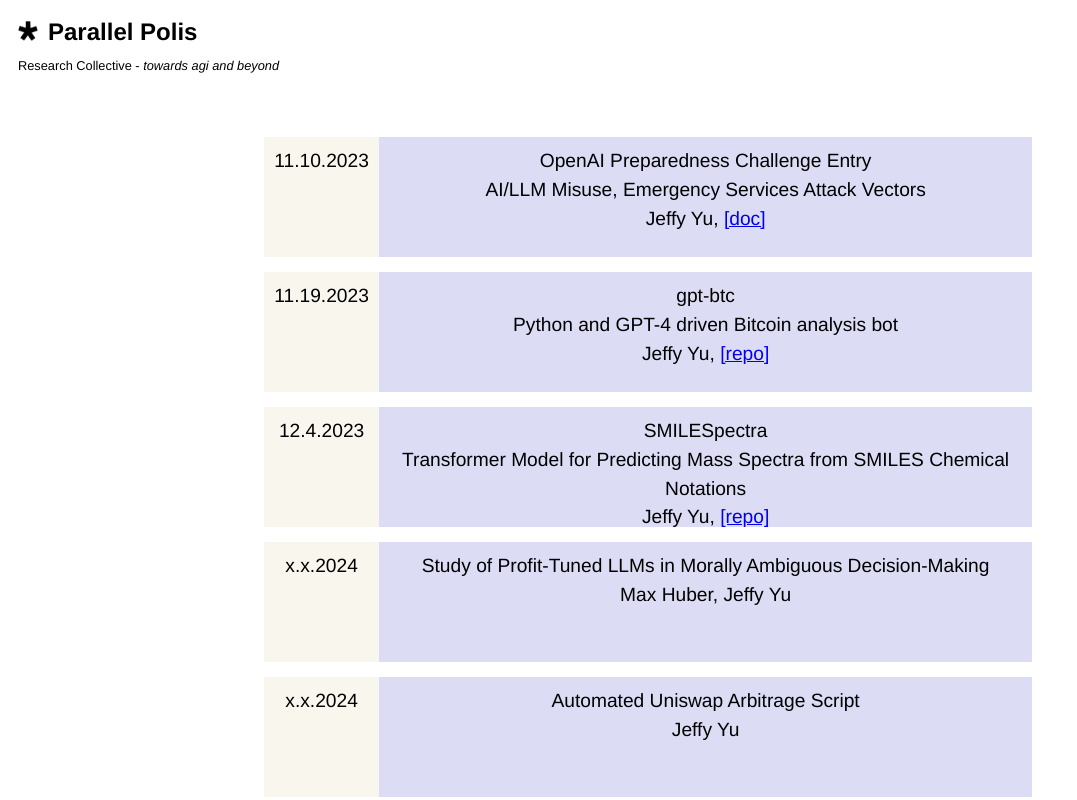
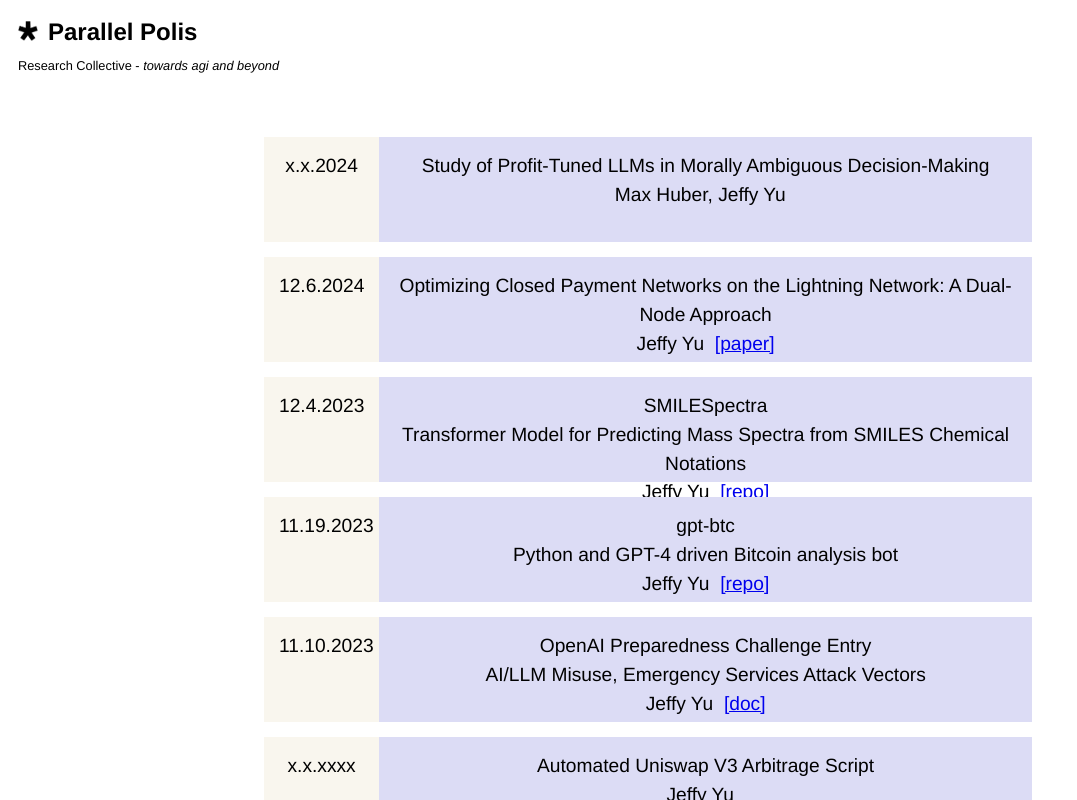
Before and after one commit to yu-jeffy/parallelpolis, a Next.js app: page / in a window 1280 px wide. Shown: the top 800 px of the page, without its empty margins (0-1077 px from the left). Built offline with nearby package versions, Linux system fonts and the light colour scheme.

Commit message:
divs to js array, project update

```diff
--- a/pages/index.tsx
+++ b/pages/index.tsx
@@ -2,6 +2,57 @@
 import Image from 'next/image'
 import Link from 'next/link'
 import styles from '../styles/index.module.css'
+import React from 'react';
+
+const items = [
+  {
+    date: 'x.x.2024',
+    title: 'Study of Profit-Tuned LLMs in Morally Ambiguous Decision-Making',
+    author: 'Max Huber, Jeffy Yu'
+  },
+  {
+    date: '12.6.2024',
+    title: 'Optimizing Closed Payment Networks on the Lightning Network: A Dual-Node Approach',
+    author: 'Jeffy Yu',
+    link: 'https://drive.google.com/file/d/1pK2sU_BgJ12E23nFP_wdHO0zkDtBJ8wJ/view?usp=sharing',
+    linkText: '[paper]'
+  },
+  {
+    date: '12.4.2023',
+    title: 'SMILESpectra',
+    description: 'Transformer Model for Predicting Mass Spectra from SMILES Chemical Notations',
+    author: 'Jeffy Yu',
+    link: 'https://github.com/yu-jeffy/SMILESpectra',
+    linkText: '[repo]'
+  },
+  {
+    date: '11.19.2023',
+    title: 'gpt-btc',
+    description: 'Python and GPT-4 driven Bitcoin analysis bot',
+    author: 'Jeffy Yu',
+    link: 'https://github.com/yu-jeffy/gpt-btc',
+    linkText: '[repo]'
+  },
+  {
+    date: '11.10.2023',
+    title: 'OpenAI Preparedness Challenge Entry',
+    description: 'AI/LLM Misuse, Emergency Services Attack Vectors',
+    author: 'Jeffy Yu',
+    link: 'https://jyu.llc/jeffyyu.openaipreparedness.emergencyservices.pdf',
+    linkText: '[doc]'
+  },
+  {
+    date: 'x.x.xxxx',
+    title: 'Automated Uniswap V3 Arbitrage Script',
+    author: 'Jeffy Yu'
+  },
+  {
+    date: 'x.x.xxxx',
+    title: 'Study Assessing LLMs for Smart Contract Vulnerability Detection',
+    author: 'Jeffy Yu'
+  }
+  // ... Add more items as needed
+];
 
 export default function Home() {
   return (
@@ -25,65 +76,26 @@
 
       </div>
       <div className={styles.content}>
-        <div className={styles.itemContainer}>
-          <div className={styles.date1}>
-            11.10.2023
+      <div className={styles.itemContainer}>
+      {items.map((item, index) => (
+        <React.Fragment key={index}>
+          <div className={`${styles.date} ${styles[`date${index + 1}`]}`}>
+            {item.date}
           </div>
-          <div className={styles.title1}>
-            OpenAI Preparedness Challenge Entry<br></br>AI/LLM Misuse, Emergency Services Attack Vectors
-            <br></br>
-            Jeffy Yu, <Link href="https://jyu.llc/jeffyyu.openaipreparedness.emergencyservices.pdf">[doc]</Link>
+          <div className={`${styles.title} ${styles[`title${index + 1}`]}`}>
+            {item.title}
+            <div>{item.description}</div>
+            {item.author} &nbsp;
+            {item.link && (
+              <Link href={item.link}>
+                {item.linkText}
+              </Link>
+            )}
           </div>
-          <div className={styles.date2}>
-            11.19.2023
-          </div>
-          <div className={styles.title2}>
-            gpt-btc<br></br>Python and GPT-4 driven Bitcoin analysis bot
-            <br></br>
-            Jeffy Yu, <Link href="https://github.com/yu-jeffy/gpt-btc">[repo]</Link>
-          </div>
-          <div className={styles.date3}>
-            12.4.2023
-          </div>
-          <div className={styles.title3}>
-            SMILESpectra<br></br>Transformer Model for Predicting Mass Spectra from SMILES Chemical Notations
-            <br></br>
-            Jeffy Yu, <Link href="https://github.com/yu-jeffy/SMILESpectra">[repo]</Link>
-          </div>
-          <div className={styles.date4}>
-            x.x.2024
-          </div>
-          <div className={styles.title4}>
-            Study of Profit-Tuned LLMs in Morally Ambiguous Decision-Making
-            <br></br>
-            Max Huber, Jeffy Yu
-          </div>
-          <div className={styles.date5}>
-            x.x.2024
-          </div>
-          <div className={styles.title5}>
-            Automated Uniswap Arbitrage Script
-            <br></br>
-            Jeffy Yu
-          </div>
-          <div className={styles.date6}>
-            x.x.2024
-          </div>
-          <div className={styles.title6}>
-            Study Assessing LLMs for Smart Contract Vulnerability Detection
-            <br></br>
-            Jeffy Yu
-          </div>
-          <div className={styles.date7}>
-            x.x.2024
-          </div>
-          <div className={styles.title7}>
-            Study of Optimal Lightning Node Network Architecture for Payment Systems
-            <br></br>
-            Jeffy Yu
-          </div>
-        </div>
+        </React.Fragment>
+      ))}
+    </div>
       </div>
     </div>
-      )
+  )
 }
--- a/styles/index.module.css
+++ b/styles/index.module.css
@@ -36,9 +36,8 @@
 .itemContainer {
   display: grid;
   grid-template-columns: 15% 85%;
-  grid-template-rows: repeat(10, 15vh);
-  grid-column-gap: 0px;
-  grid-row-gap: 15px;
+  grid-auto-rows: 15vh;
+  grid-gap: 0px;
   width: 60%;
   text-align: center;
   font-family: 'Helvetica', 'Arial', sans-serif;
@@ -46,33 +45,26 @@
   line-height: 1.5;
 }
 
-.date1 { grid-area: 1 / 1 / 2 / 2; background-color: #F9F6EE; padding: 10px;}
-.date2 { grid-area: 2 / 1 / 3 / 2; background-color: #F9F6EE; padding: 10px;}
-.date3 { grid-area: 3 / 1 / 4 / 2; background-color: #F9F6EE; padding: 10px;}
-.date4 { grid-area: 4 / 1 / 5 / 2; background-color: #F9F6EE; padding: 10px;}
-.date5 { grid-area: 5 / 1 / 6 / 2; background-color: #F9F6EE; padding: 10px;}
-.date6 { grid-area: 6 / 1 / 7 / 2; background-color: #F9F6EE; padding: 10px;}
-.date7 { grid-area: 7 / 1 / 8 / 2; background-color: #F9F6EE; padding: 10px;}
-.date8 { grid-area: 8 / 1 / 9 / 2; background-color: #F9F6EE; padding: 10px;}
-.date9 { grid-area: 9 / 1 / 10 / 2; background-color: #F9F6EE; padding: 10px;}
-.date10 { grid-area: 10 / 1 / 11 / 2; background-color: #F9F6EE; padding: 10px;}
+.date, .title {
+  background-color: #F9F6EE;
+  padding: 15px;
+  margin-bottom: 15px;
+}
 
-.title1 { grid-area: 1 / 2 / 2 / 3; background-color: #dcdcf5; padding: 10px;}
-.title2 { grid-area: 2 / 2 / 3 / 3; background-color: #dcdcf5; padding: 10px;}
-.title3 { grid-area: 3 / 2 / 4 / 3; background-color: #dcdcf5; padding: 10px;}
-.title4 { grid-area: 4 / 2 / 5 / 3; background-color: #dcdcf5; padding: 10px;}
-.title5 { grid-area: 5 / 2 / 6 / 3; background-color: #dcdcf5; padding: 10px;}
-.title6 { grid-area: 6 / 2 / 7 / 3; background-color: #dcdcf5; padding: 10px;}
-.title7 { grid-area: 7 / 2 / 8 / 3; background-color: #dcdcf5; padding: 10px;}
-.title8 { grid-area: 8 / 2 / 9 / 3; background-color: #dcdcf5; padding: 10px;}
-.title9 { grid-area: 9 / 2 / 10 / 3; background-color: #dcdcf5; padding: 10px;}
-.title10 { grid-area: 10 / 2 / 11 / 3; background-color: #dcdcf5; padding: 10px;}
+.title {
+  background-color: #dcdcf5;
+}
+
+/* If you have unique styles for specific dates or titles, you can add them here */
+.date1 { /* unique styles for date1 */ }
+.title1 { /* unique styles for title1 */ }
+/* ... */
 
 @media (max-width: 768px) {
   .itemContainer {
-    width: 90%; /* Adjusted width */
-    font-size: 0.5rem; /* Adjusted font size */
+    width: 90%;
+    font-size: 0.5rem;
     grid-template-columns: 20% 80%;
-    grid-template-rows: repeat(10, 10vh); /* Adjusted row height */
+    grid-auto-rows: 8vh;
   }
 }
```
